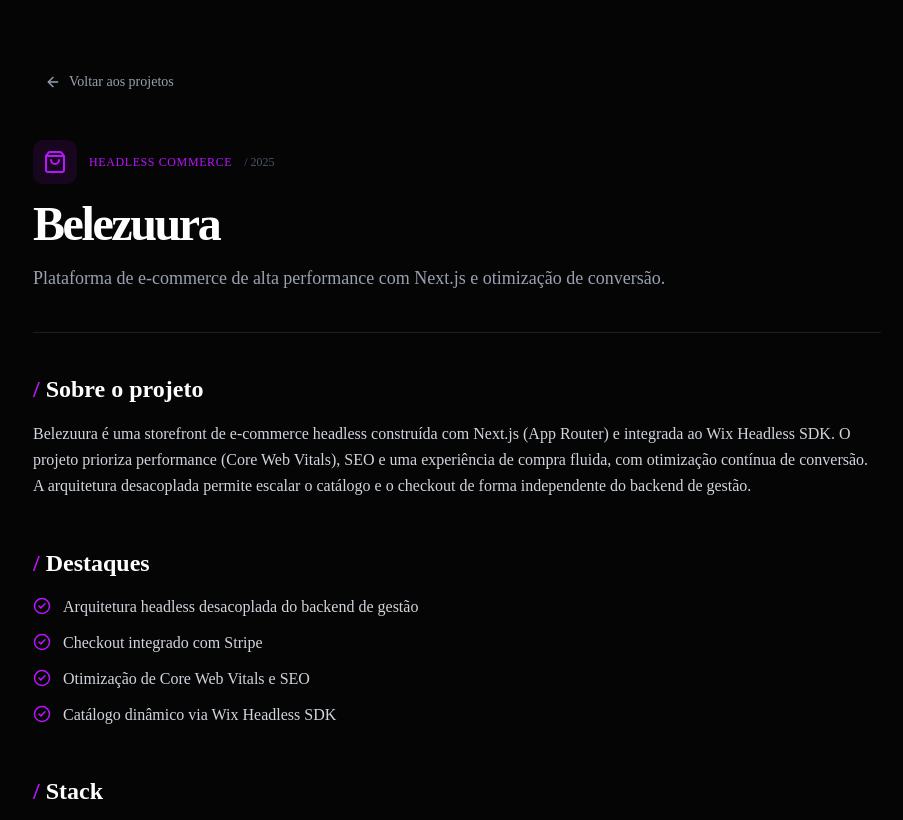
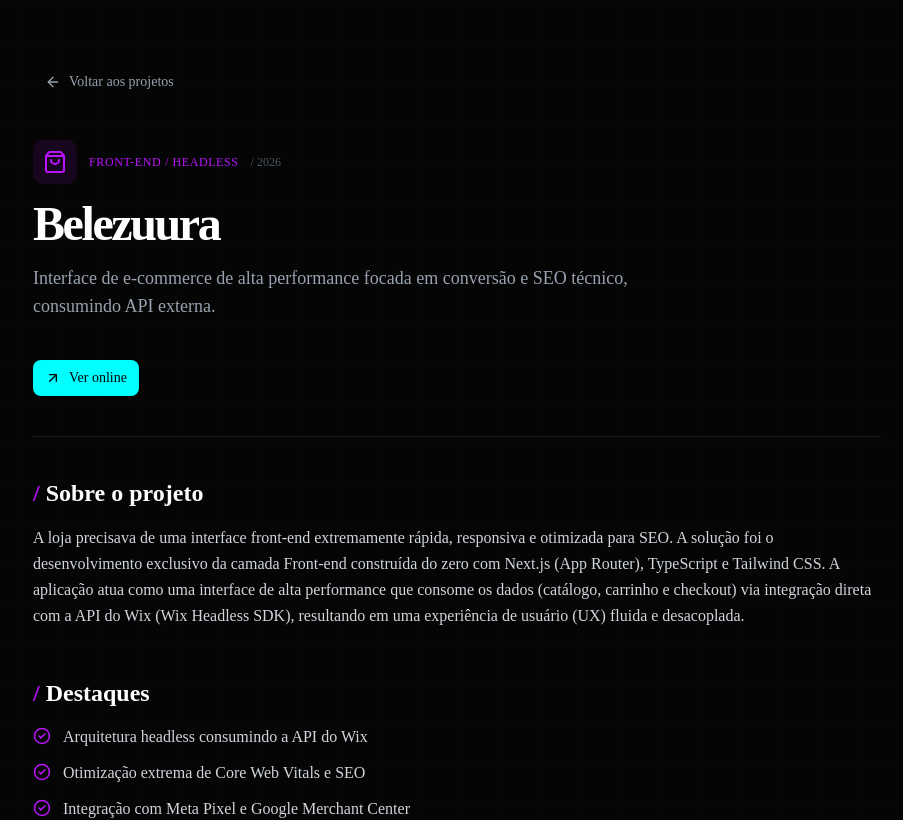
Before and after one commit to ldickmann/new-portfolio, a Next.js app: page /projects/belezuura in a window 1280 px wide. Shown: the top 820 px of the page, without its empty margins (183-1086 px from the left). Built offline with nearby package versions, Linux system fonts and the light colour scheme; no server answers.

Commit message:
feat: update project details and descriptions for clarity and accuracy

```diff
--- a/src/data/projects.ts
+++ b/src/data/projects.ts
@@ -25,7 +25,7 @@
   highlights: string[];
   /** Ícone (lucide-react) associado ao projeto. */
   icon: LucideIcon;
-  /** Cor de acento do tema cyberpunk: cyan ou purple. */
+  /** Cor de acento do tema cyberpunk: cyan ou purple ou green. */
   accent: "cyan" | "purple" | "green";
   /** Ano do projeto. */
   year: string;
@@ -45,10 +45,10 @@
     title: "Belz Agent",
     category: "AI Architecture",
     shortDescription:
-      "Ecossistema de múltiplos agentes autônomos para automação complexa. Utiliza LLMs para raciocínio em cadeia e execução de tarefas.",
+      "Laboratório de arquitetura para agentes autônomos utilizando raciocínio em cadeia (CoT).",
     longDescription:
-      "O Belz Agent é um ecossistema de múltiplos agentes autônomos projetado para resolver tarefas complexas de forma colaborativa. Cada agente possui uma especialização e se comunica com os demais por meio de um orquestrador central, permitindo raciocínio em cadeia (chain-of-thought), planejamento dinâmico e execução de ferramentas externas. A arquitetura foi pensada para ser escalável e extensível, possibilitando a adição de novos agentes e capacidades sem refatorações profundas.",
-    stack: ["Python", "LangChain", "OpenAI API", "FastAPI", "Vector DB"],
+      "Desenvolver um sistema capaz de compreender fluxos de trabalho complexos e tomar decisões autônomas. A solução é a implementação de um ecossistema multi-agente utilizando Python e LangChain. O foco está na Engenharia de Prompt avançada para garantir que os modelos de linguagem (LLMs) executem tarefas com previsibilidade, minimizando alucinações através de context injection e planejamento dinâmico.",
+    stack: ["Python", "LangChain", "OpenAI / Gemini API", "FastAPI", "Vector DB"],
     highlights: [
       "Orquestração de múltiplos agentes com papéis especializados",
       "Raciocínio em cadeia (chain-of-thought) e planejamento dinâmico",
@@ -57,44 +57,47 @@
     ],
     icon: Bot,
     accent: "cyan",
-    year: "2025",
-    repoUrl: "https://github.com/ldickmann",
+    year: "2026",
+    repoUrl: "https://github.com/ldickmann/BelzAgent",
   },
   {
     slug: "belezuura",
     title: "Belezuura",
-    category: "Headless Commerce",
+    category: "Front-end / Headless",
     shortDescription:
-      "Plataforma de e-commerce de alta performance com Next.js e otimização de conversão.",
+      "Interface de e-commerce de alta performance focada em conversão e SEO técnico, consumindo API externa.",
     longDescription:
-      "Belezuura é uma storefront de e-commerce headless construída com Next.js (App Router) e integrada ao Wix Headless SDK. O projeto prioriza performance (Core Web Vitals), SEO e uma experiência de compra fluida, com otimização contínua de conversão. A arquitetura desacoplada permite escalar o catálogo e o checkout de forma independente do backend de gestão.",
-    stack: ["Next.js", "TypeScript", "Tailwind CSS", "Stripe", "Wix Headless"],
+      "A loja precisava de uma interface front-end extremamente rápida, responsiva e otimizada para SEO. A solução foi o desenvolvimento exclusivo da camada Front-end construída do zero com Next.js (App Router), TypeScript e Tailwind CSS. A aplicação atua como uma interface de alta performance que consome os dados (catálogo, carrinho e checkout) via integração direta com a API do Wix (Wix Headless SDK), resultando em uma experiência de usuário (UX) fluida e desacoplada.",
+    stack: ["Next.js", "TypeScript", "Tailwind CSS", "Wix Headless SDK", "SEO"],
     highlights: [
-      "Arquitetura headless desacoplada do backend de gestão",
-      "Checkout integrado com Stripe",
-      "Otimização de Core Web Vitals e SEO",
-      "Catálogo dinâmico via Wix Headless SDK",
+      "Arquitetura headless consumindo a API do Wix",
+      "Otimização extrema de Core Web Vitals e SEO",
+      "Integração com Meta Pixel e Google Merchant Center",
+      "Foco total na experiência de conversão (UX) e responsividade",
     ],
     icon: ShoppingBag,
     accent: "purple",
-    year: "2025",
+    year: "2026",
+    liveUrl: "https://belezuura.com.br",
   },
   {
     slug: "e-receitasus",
     title: "E-ReceitaSUS",
     category: "Health / Mobile",
-    shortDescription: "App mobile para gestão de saúde pública.",
+    shortDescription: "Aplicativo mobile voltado para a gestão e acesso de receitas médicas do sistema público de saúde.",
     longDescription:
-      "O E-ReceitaSUS é uma aplicação voltada à gestão de saúde pública, facilitando o acesso a receitas e o acompanhamento de pacientes no contexto do SUS. O foco do projeto está na acessibilidade, na confiabilidade dos dados e em uma interface simples para usuários de diferentes perfis.",
-    stack: ["React", "TypeScript", "Node.js", "PostgreSQL"],
+      "O objetivo é modernizar e facilitar o acesso de pacientes e farmacêuticos às prescrições médicas do SUS, eliminando o papel e garantindo a rastreabilidade segura dos medicamentos. O desenvolvimento conta com um aplicativo multiplataforma estruturado com Flutter (foco mobile) e back-end em Node.js com banco de dados relacional para gerenciar o controle de acesso e autenticação dos usuários.",
+    stack: ["Flutter", "Dart", "Node.js", "PostgreSQL", "Figma"],
     highlights: [
-      "Gestão de receitas e acompanhamento de pacientes",
-      "Interface acessível para diferentes perfis de usuário",
-      "Integração com fluxos do SUS",
+      "Modernização do acesso a prescrições médicas do SUS",
+      "Aplicativo multiplataforma para iOS e Android",
+      "Rastreabilidade segura e eliminação de papel",
+      "Autenticação de usuários e gestão de prontuários",
     ],
     icon: Activity,
     accent: "green",
-    year: "2024",
+    year: "2026",
+    repoUrl: "https://github.com/ldickmann/e-receitasus",
   },
 ];
 
```
